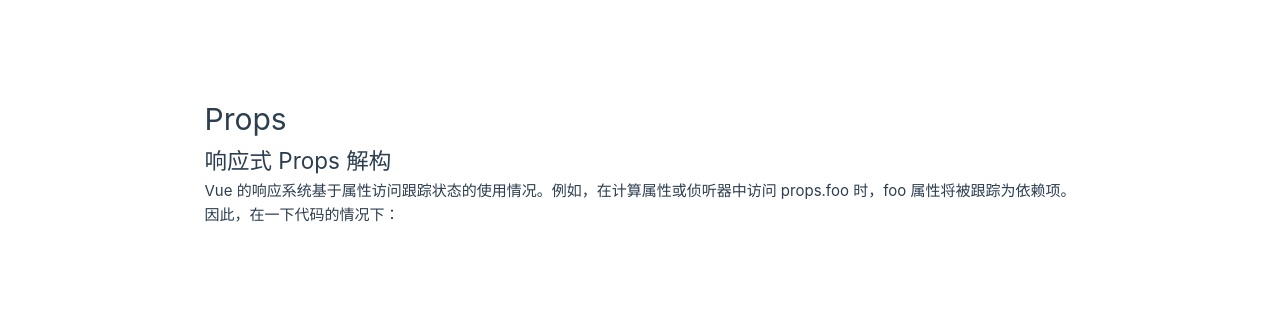
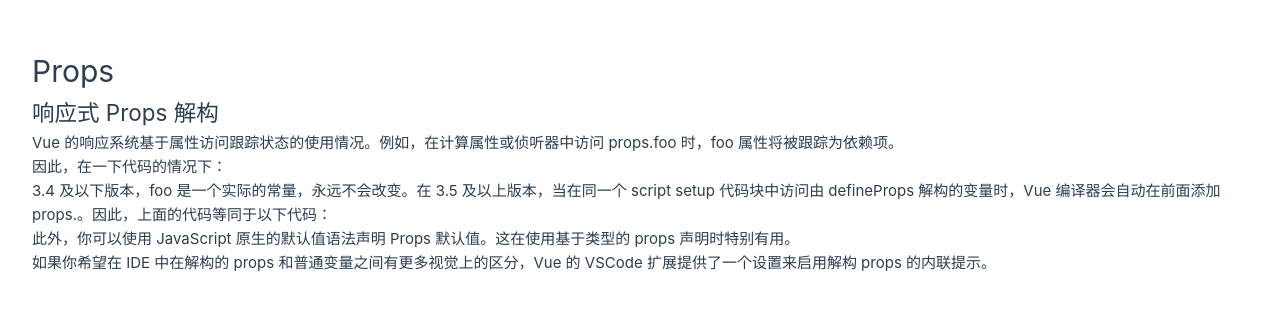
Before and after one commit to ShenlongDev/vue_xx, a Vue app: page / in a window 1280 px wide. Shown: the part 239-548 px from the top of the page. Built offline with nearby package versions, Linux system fonts and the light colour scheme.

Commit message:
docs: 响应式 Props 解构2
- 3.5+ 自动变换
- 给 Props 默认值

```diff
--- a/src/views/docs_component/ComponentProps.vue
+++ b/src/views/docs_component/ComponentProps.vue
@@ -3,15 +3,24 @@
   <h2>响应式 Props 解构</h2>
   <p>Vue 的响应系统基于属性访问跟踪状态的使用情况。例如，在计算属性或侦听器中访问 props.foo 时，foo 属性将被跟踪为依赖项。</p>
   <p>因此，在一下代码的情况下：</p>
+  <p> 3.4 及以下版本，foo 是一个实际的常量，永远不会改变。在 3.5 及以上版本，当在同一个 script setup 代码块中访问由 defineProps 解构的变量时，Vue 编译器会自动在前面添加 props.。因此，上面的代码等同于以下代码：</p>
+  <p>此外，你可以使用 JavaScript 原生的默认值语法声明 Props 默认值。这在使用基于类型的 props 声明时特别有用。</p>
+  <p>如果你希望在 IDE 中在解构的 props 和普通变量之间有更多视觉上的区分，Vue 的 VSCode 扩展提供了一个设置来启用解构 props 的内联提示。</p>
 </template>
 
 <script setup>
 import { watchEffect } from 'vue'
-const { foo } = defineProps(['foo'])
+// const { foo } = defineProps(['foo'])
+
+// watchEffect(() => {
+//   // 在 3.5 之前只运行一次
+//   // 在 3.5+ 中在 "foo" prop 变化时重新执行
+//   console.log(foo)
+// })
+const props = defineProps(['foo'])
 
 watchEffect(() => {
-  // 在 3.5 之前只运行一次
-  // 在 3.5+ 中在 "foo" prop 变化时重新执行
-  console.log(foo)
+  // `foo` 由编译器转换为 `props.foo`
+  console.log(props.foo)
 })
 </script>
```
